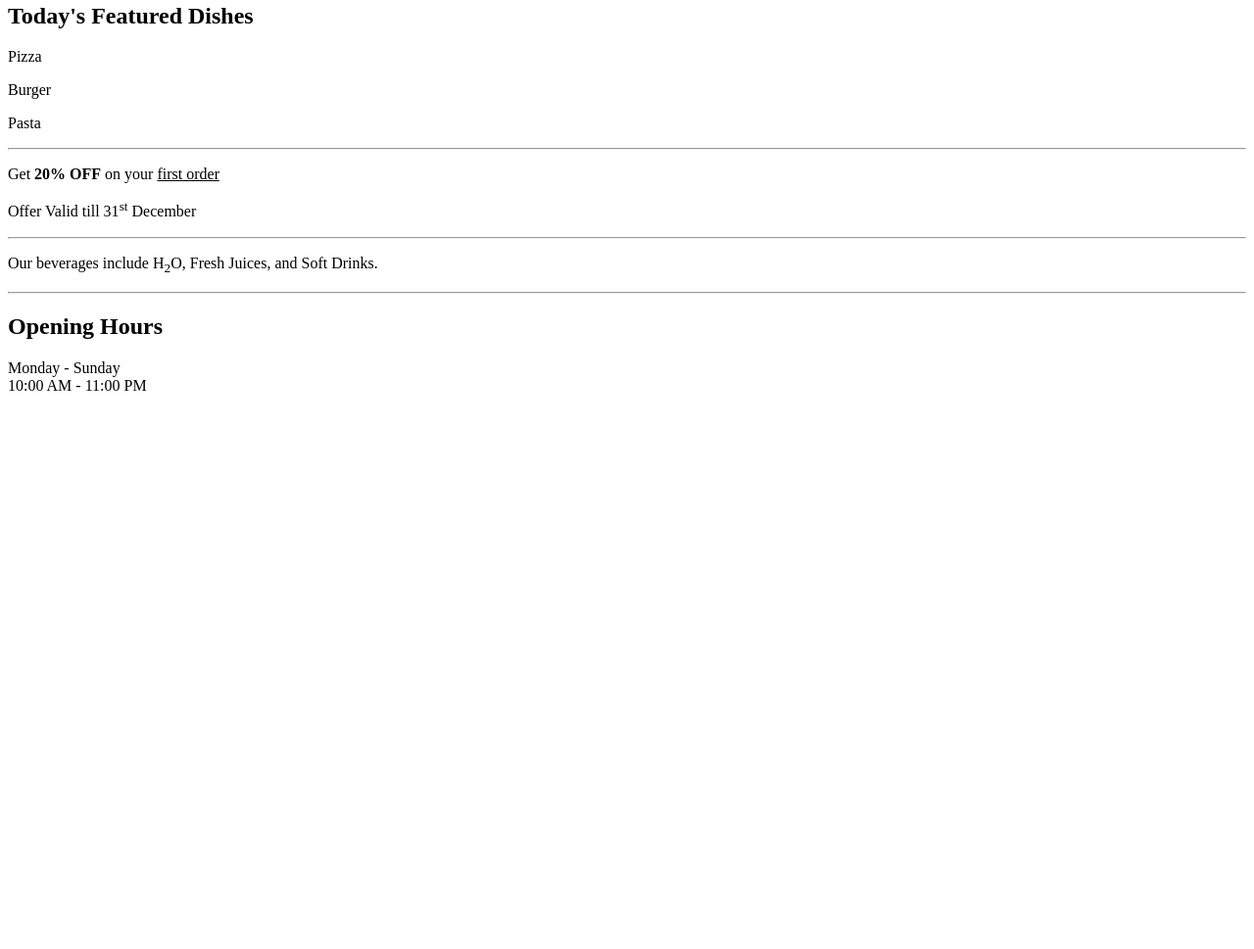
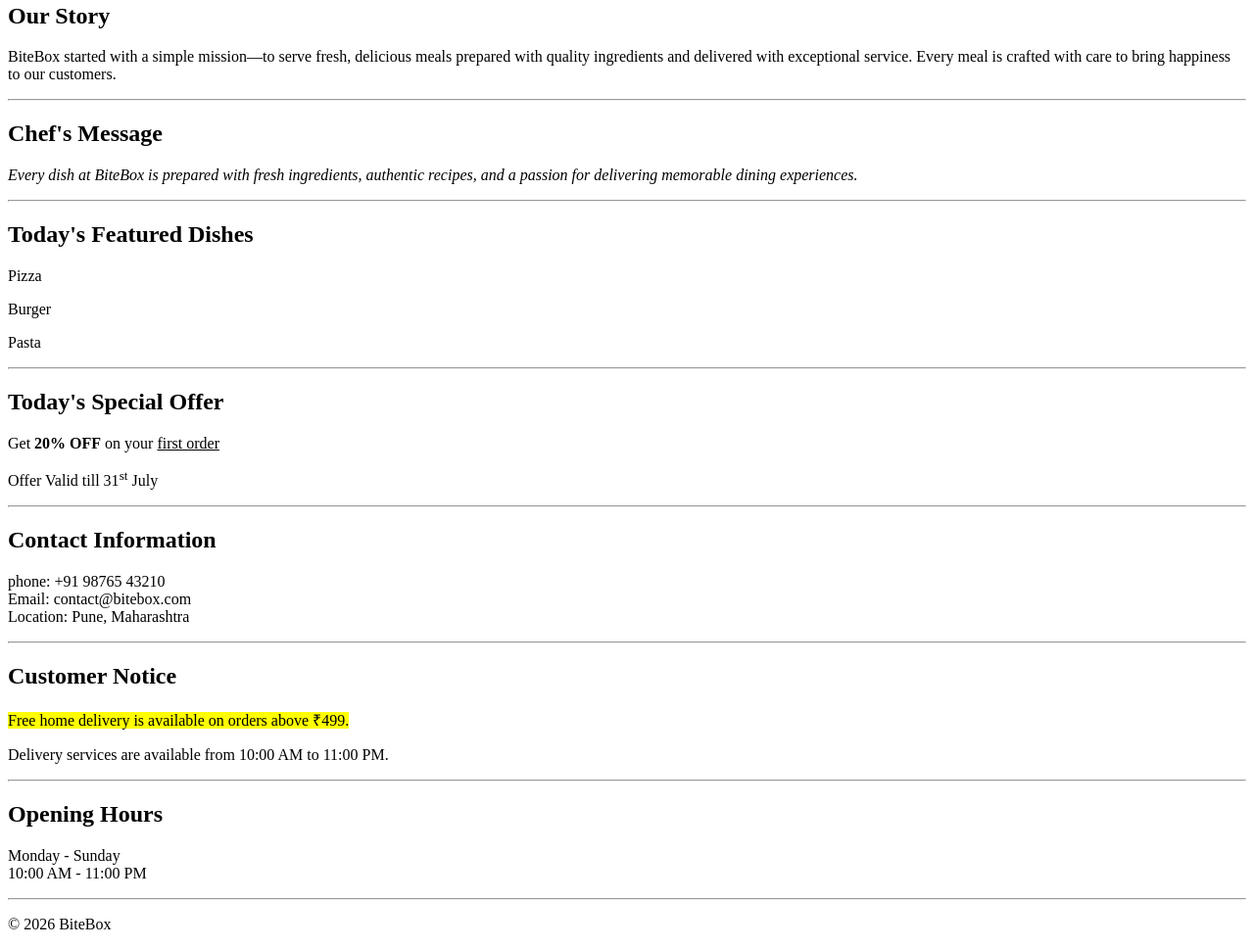
Before and after one commit to SK-CODER65/BiteBox, a plain HTML site: page index.html in a window 1280 px wide. Shown: the part 283-1252 px from the top of the page at 98% size. Before the commit the page ends 800 px from the top, so only its background shows below. Drawn offline with Linux system fonts and the light colour scheme.

Commit message:
day 2 code is added

```diff
--- a/index.html
+++ b/index.html
@@ -16,22 +16,53 @@
         to your doorstep.
     </p>
     <hr>
+    <h2>Our Story</h2>
+    <p>BiteBox started with a simple mission—to serve fresh, delicious meals
+    prepared with quality ingredients and delivered with exceptional
+    service. Every meal is crafted with care to bring happiness to our
+    customers.
+    </p>
+    <hr>
+    <h2>Chef's Message</h2>
+    <p>
+        <em>
+            Every dish at BiteBox is prepared with fresh ingredients, authentic recipes,
+and a passion for delivering memorable dining experiences.
+        </em>
+    </p>
+    <hr>
     <h2>Today's Featured Dishes</h2>
     <p>Pizza</p>
     <p>Burger</p>
     <p>Pasta</p>
     <hr>
+    <h2>Today's Special Offer</h2>
     <p>Get <b>20% OFF</b> on your <u>first order </u></p>
-    <p>Offer Valid till 31<sup>st</sup> December</p>
+    <p>Offer Valid till 31<sup>st</sup> July</p>
     <hr>
+    <h2>Contact Information</h2>
     <p>
-        Our beverages include H<sub>2</sub>O, Fresh Juices, and Soft Drinks.
+        phone: +91 98765 43210
+        <br>
+        Email: contact@bitebox.com
+        <br>
+        Location: Pune, Maharashtra
     </p>
+    <hr>
+    <h2>Customer Notice</h2>
+    <p>
+        <mark>
+            Free home delivery is available on orders above ₹499.
+        </mark>
+    </p>
+    <p>Delivery services are available from 10:00 AM to 11:00 PM.</p>
     <hr>
     <h2>Opening Hours</h2>
     <p>Monday - Sunday
         <br>
         10:00 AM - 11:00 PM
     </p>
+    <hr>
+    <p>© 2026 BiteBox</p>
 </body>
 </html>
```
